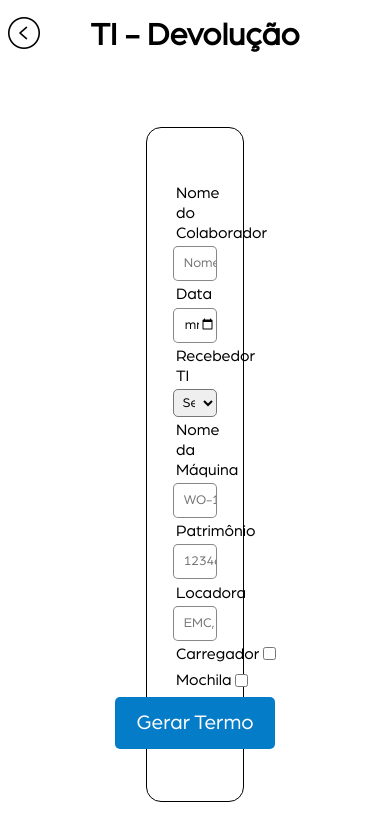
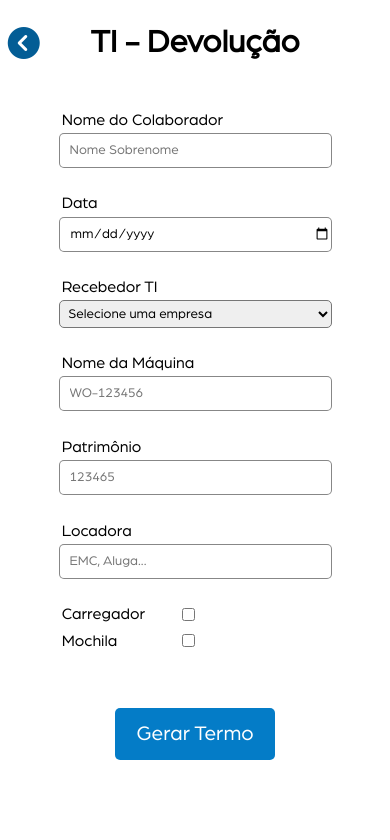
Before and after one commit to pietroabrahamian/termos-workon, a website: page setores/ti/devolucao.html in a window 390 px wide. Drawn offline with Linux system fonts and the light colour scheme.

Commit message:
responsividade de devollução feita

```diff
--- a/estilos/ti/ti-devolucao.css
+++ b/estilos/ti/ti-devolucao.css
@@ -17,16 +17,14 @@
     --contraste-principal: #035d95;
 }
 
-/* ------------------ BODY | JESUS TE AMA------------------ */
-body {
-    overflow: hidden;
-}
-
 /* ------------------ HEADER | JESUS TE AMA------------------ */
 header {
     width: 100vw;
     height: 10vh;
     padding: 1rem;
+    display: flex;
+    align-items: center;
+    justify-content: center;
     text-align: center;
 }
 
@@ -43,7 +41,8 @@ main{
 a {
     position: absolute;
     left: 2vw;
-    top: 2vh;
+    top: 4vh;
+    color: var(--contraste-principal);
 }
 
 section {
@@ -53,6 +52,7 @@ section {
     align-items: center;
     justify-content: center;
 }
+
 
 /* ------------------ FORM | JESUS TE AMA------------------ */
 form{
@@ -196,3 +196,30 @@ select:hover{
     transform: scale(0.9);
     transition: 0.5s;
 }
+
+/* ------------------RESPONSIVIDADE | JESUS TE AMA------------------ */
+@media screen and (max-width: 768px) {
+    main {
+        height: 80vh;
+    }
+    section{
+        height: 80vh;
+    }
+    form{
+        border: none;
+        width: 100vw;
+        height: 80vh;
+        padding: 0;
+    }
+    .termo{
+        height: 100%;
+        flex-direction: column;
+    }
+    .termo-maquina, .termo-colaborador{
+        width: 100%;
+        height: 50%;
+    }
+    .termo-colaborador{
+        border: none;
+    }
+}
--- a/estilos/ti/ti-entrega.css
+++ b/estilos/ti/ti-entrega.css
@@ -33,8 +33,8 @@ section{
 a {
    position: absolute;
    left: 2vw;
-   top: 2vh;
-
+   top: 4vh;
+   color: var(--contraste-principal);
 }
 
 /*------------------FORMULÁRIO | JESUS TE AMA------------------ */
--- a/setores/ti/devolucao.html
+++ b/setores/ti/devolucao.html
@@ -3,6 +3,7 @@
 <head>
     <meta charset="UTF-8">
     <meta name="viewport" content="width=device-width, initial-scale=1.0">
+    <link rel="stylesheet" href="https://cdnjs.cloudflare.com/ajax/libs/font-awesome/6.5.0/css/all.min.css"/>
     <link rel="shortcut icon" href="/assets/img/favicon.ico">
     <link rel="stylesheet" href="/estilos/ti/ti-devolucao.css">
     <title>TI - Devolução</title>
@@ -16,7 +17,7 @@
         <section>
             <form id="formulario">
                 <div class="termo">
-                    <a href="/index.html"><img src="/assets/img/arrow-right.png" alt="" width="50%" class="voltar"></a>
+                    <a href="/index.html"> <i class="fa-solid fa-circle-chevron-left fa-2xl"></i></a>
                     <div class="gp-inputs-devolucao">
                         <label for="nome-colaborador">Nome do Colaborador</label>
                         <input type="text" name="nome-colaborador" id="nome-colaborador" placeholder="Nome Sobrenome">
```
Also changed, not shown: setores/ti/entrega.html (+2 -1 lines).
